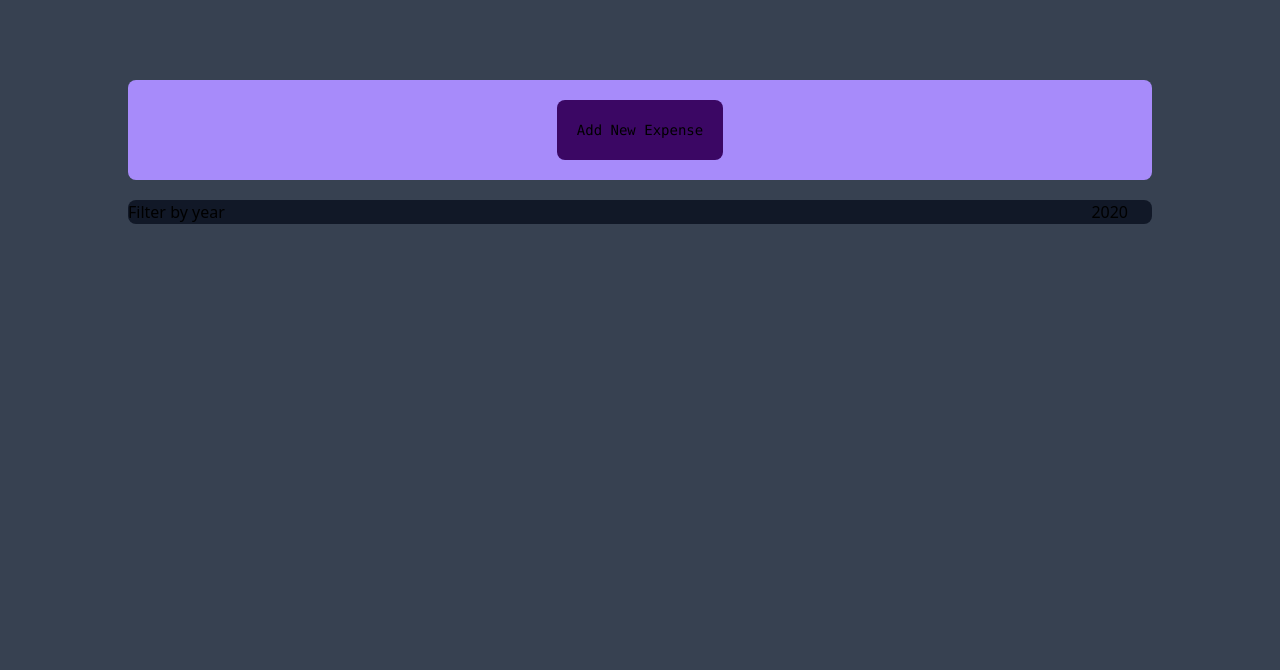
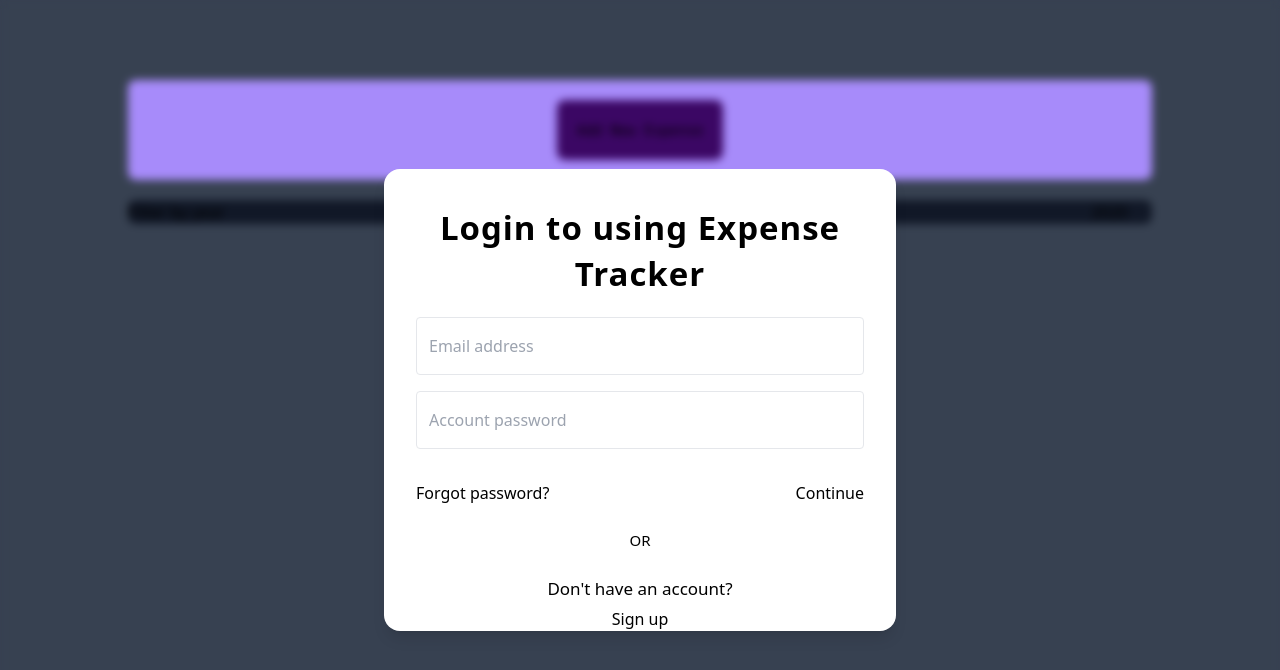
Before and after one commit to doleshorkhadka/expense-tracker, a Next.js app: page / in a window 1280 px wide. Shown: the top 670 px of the page. Built offline with nearby package versions, Linux system fonts and the light colour scheme.

Commit message:
sign-in added

```diff
--- /dev/null
+++ b/src/components/Auth/AuthForm.jsx
@@ -0,0 +1,27 @@
+import FormInput from "./FormInput";
+
+const AuthForm = ({ isLoginForm = false }) => {
+  // here isLoginForm prop determines whether it is login form or not, so we can display forgot password option in case it is login form
+  return (
+    <>
+      <FormInput type="email" placeholder="Email address" />
+      {isLoginForm && (
+        <FormInput type="password" placeholder="Account password" />
+      )}
+      <div className="mt-6 flex items-center justify-between">
+        {isLoginForm && <a>Forgot password?</a>}
+
+        {/* Also we are setting the button's mx-auto className conditionally! If it's a login form, we only need a button and centered! */}
+        <button
+          className={`inline-block bg-gradient-to-r from-secondary to-secondary-focus capitalize ${
+            isLoginForm ? "" : "mx-auto"
+          }`}
+        >
+          Continue
+        </button>
+      </div>
+    </>
+  );
+};
+
+export default AuthForm;
--- /dev/null
+++ b/src/components/Auth/FormInput.jsx
@@ -0,0 +1,11 @@
+const FormInput = ({ type, placeholder }) => {
+  return (
+    <input
+      type={type}
+      placeholder={placeholder}
+      className=' placeholder: mx-auto my-2 w-full rounded border border-base-100 px-3 py-4 outline-none placeholder:text-base placeholder:font-medium placeholder:leading-[150%]'
+    />
+  )
+}
+
+export default FormInput
--- /dev/null
+++ b/src/components/Auth/Login.jsx
@@ -0,0 +1,38 @@
+import AuthForm from "./AuthForm";
+
+const Login = () => {
+  return (
+    <>
+      {/* Heading */}
+
+      {/* Wrapper */}
+      <div className="mt-6 px-8">
+        <h5 className=" flex items-center justify-center text-[33px] font-semibold leading-[140%] tracking-[0.99px] p-3 ">
+          Login to using Expense Tracker
+        </h5>
+        {/* Form -> we are reusing the AuthForm, making it dynamic with a prop called 'isLoginForm', if set false, it will display signup form */}
+        <AuthForm isLoginForm={true} />
+
+        {/* some horizontal underlines under button */}
+        {/* Could also separate this into a different component, for now just repeating the same in login component too */}
+        <div className="my-6 flex items-center gap-[19px]">
+          <div className="h-[1px] w-full bg-base-100"></div>
+          <p className="text-[15px] font-medium leading-[150%]">OR</p>
+          <div className="h-[1px]  w-full bg-base-100"></div>
+        </div>
+
+        {/* Social Auth Options */}
+
+        {/* The bottom part of the signup form */}
+        <div className="mt-2 flex flex-col gap-1.5 px-8">
+          <p className=" text-center text-[17px] font-normal tracking-[160%] ">
+            Don't have an account?
+          </p>
+          <a>Sign up</a>
+        </div>
+      </div>
+    </>
+  );
+};
+
+export default Login;
--- /dev/null
+++ b/src/components/Auth/Signup.jsx
@@ -0,0 +1,37 @@
+import AuthForm from "./AuthForm";
+import FormLink from "./FormLink";
+
+const SignUp = () => {
+  return (
+    <>
+      {/* Heading */}
+      <h5 className=" flex items-center justify-center text-[33px] font-semibold leading-[140%] tracking-[0.99px] ">
+        {children}
+      </h5>
+
+      {/* Wrapper */}
+      <div className="mt-6 px-8">
+        {/* Form -> we are reusing the AuthForm, making it dynamic with a prop called 'isLoginForm', if set true, it will display login form */}
+        <AuthForm />
+
+        {/* some horizontal underlines under button */}
+        {/* Could also separate this into a different component, for now just repeating the same in login component too */}
+        <div className="my-6 flex items-center gap-[19px]">
+          <div className="h-[1px] w-full bg-base-100"></div>
+          <p className="text-[15px] font-medium leading-[150%]">OR</p>
+          <div className="h-[1px]  w-full bg-base-100"></div>
+        </div>
+
+        {/* The bottom part of the signup form */}
+        <div className="mt-12 flex flex-col gap-1.5">
+          <p className=" text-center text-[17px] font-normal tracking-[160%] ">
+            Have an account?
+          </p>
+          <a>Log in</a>
+        </div>
+      </div>
+    </>
+  );
+};
+
+export default SignUp;
--- a/src/components/dashboard.jsx
+++ b/src/components/dashboard.jsx
@@ -1,8 +1,10 @@
 import { useState } from "react";
 import ExpenseForm from "./new-expense";
+import Login from "./Auth/Login";
 
 function Dashboard() {
   let [formSts, isFormSts] = useState(false);
+  let [userSts, isUserSts] = useState(true);
 
   const expenseFormStsTrue = () => {
     isFormSts(true);
@@ -32,6 +34,13 @@ function Dashboard() {
         <div></div>
         <div className="h-250"></div>
       </section>
+      {userSts && (
+        <div className=" fixed left-1/2 top-1/2 z-50 flex h-screen w-full -translate-x-1/2 -translate-y-1/2 transform flex-col items-center justify-center gap-8 text-center text-black backdrop-blur-sm">
+          <div className=" flex w-2/5 items-center justify-center rounded-2xl bg-white shadow-lg">
+            <Login />
+          </div>
+        </div>
+      )}
     </div>
   );
 }
--- a/src/components/new-expense.jsx
+++ b/src/components/new-expense.jsx
@@ -4,10 +4,15 @@ function ExpenseForm({ formCancel }) {
   const {
     register,
     handleSubmit,
-    watch,
-    formState: { errors },
+    reset,
+    // watch,
+    // formState: { errors },
   } = useForm();
   const onSubmit = (data) => console.log(data);
+  const onCancel = () => {
+    reset();
+    formCancel();
+  };
 
   const Title = (
     <input defaultValue="title" {...register("title", { required: true })} />
@@ -20,11 +25,12 @@ function ExpenseForm({ formCancel }) {
   );
 
   return (
-    <form onSubmit={handleSubmit(onSubmit)} className="p-20">
+    <form onSubmit={handleSubmit(onSubmit)} className="p-20 flex flex-wrap">
       {Title}
       {Amount}
       {Date}
-      <button className=" text-black" onClick={formCancel}>
+      <div>
+        <button className=" text-black" onClick={onCancel}>
           Cancel
         </button>
         <button
@@ -33,6 +39,7 @@ function ExpenseForm({ formCancel }) {
         >
           Add New Expense
         </button>
+      </div>
     </form>
   );
 }
```
Lines whose indentation alone changed are shown as unchanged.
